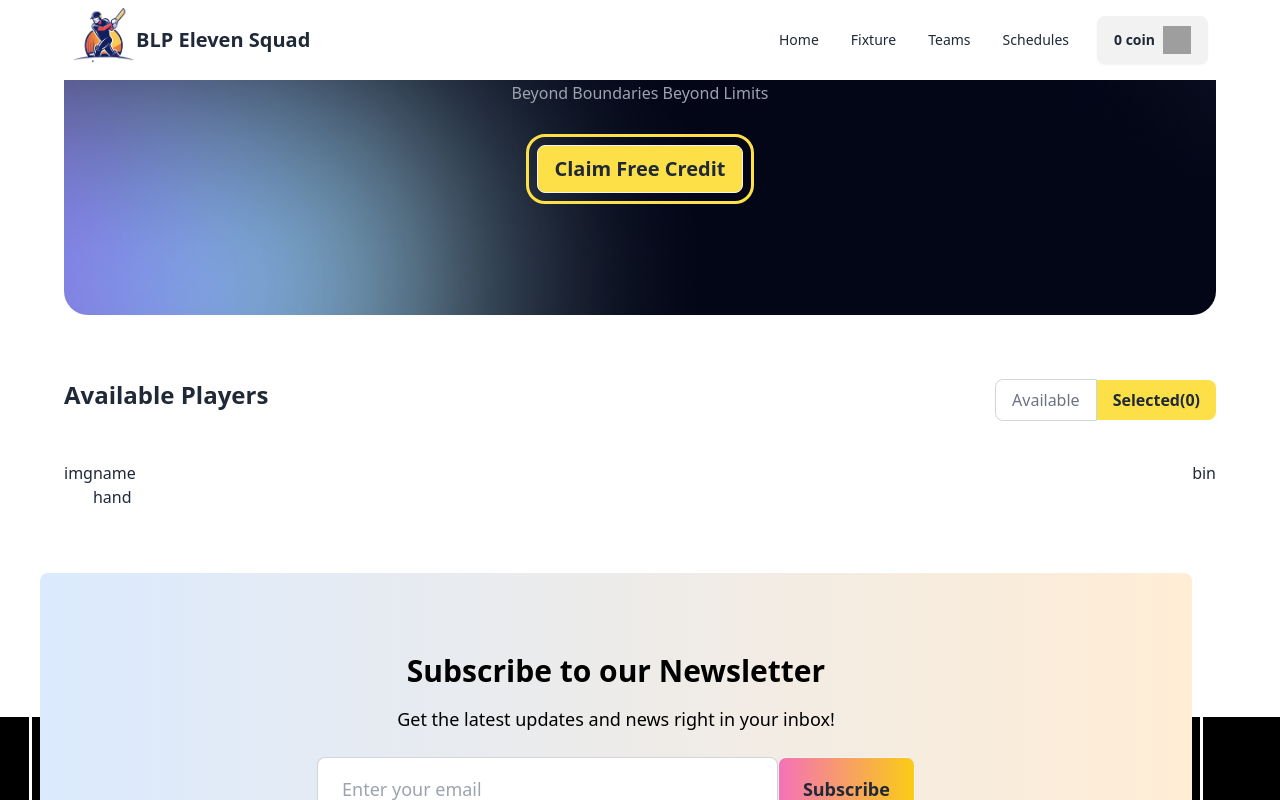
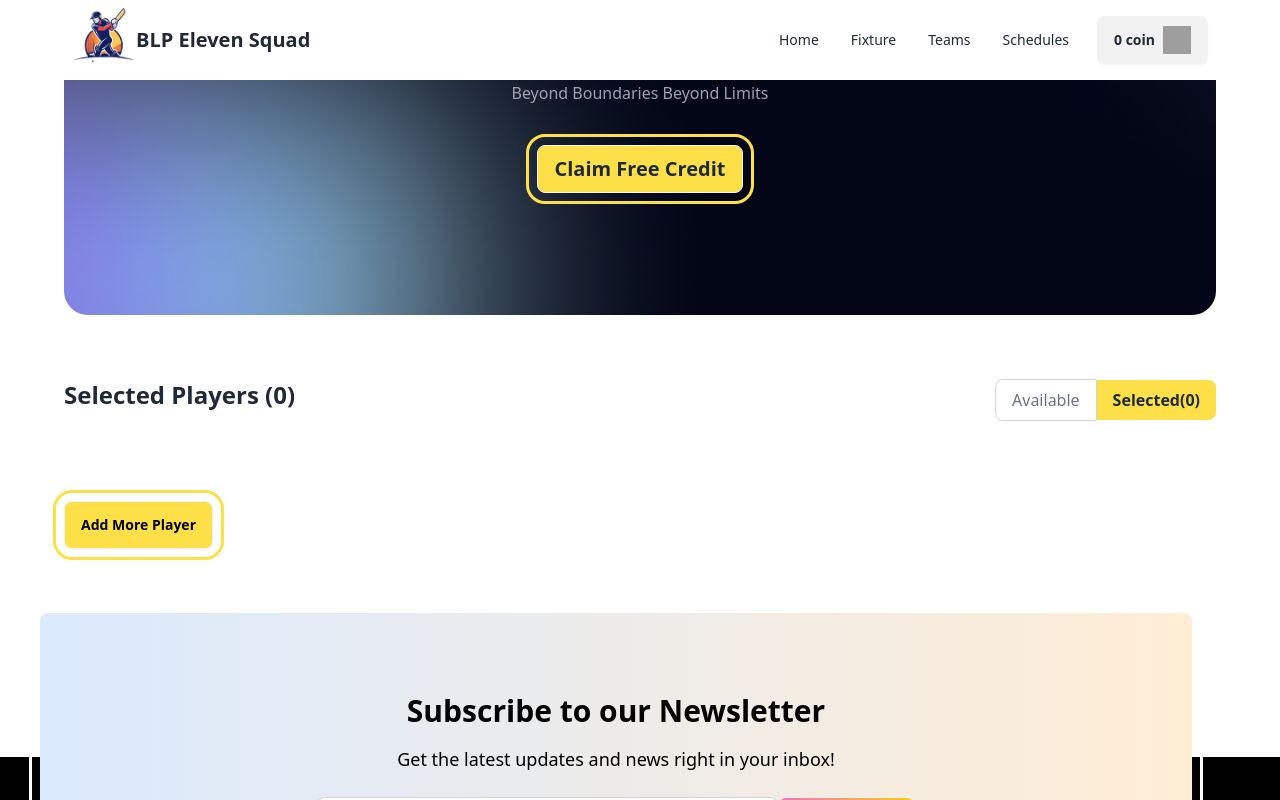
Before and after one commit to rrishiddh/BPL-Eleven-Squad, a React (Vite) app: page / in a window 1280 px wide. Both pictures are taken after a click on the button "Selected(0)". Shown: the part 429-1229 px from the top of the page. Built offline with nearby package versions, Linux system fonts and the light colour scheme; grey boxes are pictures that could not be loaded.

Commit message:
selected button functionality added

```diff
--- a/src/App.jsx
+++ b/src/App.jsx
@@ -5,14 +5,23 @@ import Footer from "./components/Footer";
 import Header from "./components/Header";
 
 const App = () => {
-  const[availablePlayer,setAvailablePlayer] = useState("available");
+    const[availablePlayer,setAvailablePlayer] = useState("available");
 
-  const handleAvailablePlayer = (status) => {
+    const handleAvailablePlayer = (status) => {
        setAvailablePlayer(status);
     };
 
-
-
+  const[singlePlayerDetails, setSinglePlayerDetails]   = useState([]);
+  const addedPlayerDetails = player => {
+    const isAvailable = singlePlayerDetails.find(
+      previousPlayer => previousPlayer.id === player.id
+    )
+      if (! isAvailable){
+      setSinglePlayerDetails([...singlePlayerDetails,player])
+    } else{
+      alert('Player Already Added!')
+    }
+  };
 
   return (
     <div className="max-w-screen-2xl mx-auto">
@@ -23,7 +32,7 @@ const App = () => {
       <Banner></Banner>
 
       {/* available player */}
-      <AvailablePlayers availablePlayer={availablePlayer} handleAvailablePlayer={handleAvailablePlayer}></AvailablePlayers>
+      <AvailablePlayers singlePlayerDetails={singlePlayerDetails} addedPlayerDetails={addedPlayerDetails} availablePlayer={availablePlayer} handleAvailablePlayer={handleAvailablePlayer}></AvailablePlayers>
 
 
 
--- a/src/components/AvailablePlayers.jsx
+++ b/src/components/AvailablePlayers.jsx
@@ -1,6 +1,6 @@
 import { useEffect, useState } from "react";
 
-const AvailablePlayers = ({handleAvailablePlayer,availablePlayer}) => {
+const AvailablePlayers = ({handleAvailablePlayer,availablePlayer, addedPlayerDetails, singlePlayerDetails}) => {
     const [availablePlayers, setavailablePlayer] = useState([]);
 
     useEffect(()=>{
@@ -13,12 +13,13 @@ const AvailablePlayers = ({handleAvailablePlayer,availablePlayer}) => {
         <div className="w-[90%] mx-auto my-16">
             {/* btn toggle  */}
             <div className="flex justify-between mb-10">
-                <h2 className="text-2xl font-bold">Available Players</h2>
+                <h2 className={`${availablePlayer === "available" ? "text-2xl font-bold": "hidden"}`}>Available Players</h2>
+                <h2 className={`${availablePlayer === "selected" ? "text-2xl font-bold": "hidden"}`}>Selected Players ({singlePlayerDetails.length})</h2>
                 <span className="space-x-0">
 
                     <button onClick={() => handleAvailablePlayer("available")} className={`${availablePlayer === "available"?"bg-yellow-300 font-bold text-black":"bg-transparent text-gray-500 border border-gray-300"} py-2 px-4 rounded-l-lg `}> Available </button>
 
-                    <button onClick={() => handleAvailablePlayer("selected")} className={`${availablePlayer === "selected" ? "bg-yellow-300 font-bold text-black": "bg-transparent text-gray-500 border border-gray-300"}font-bold py-2 px-4 rounded-r-lg`}> Selected(0)  </button>
+                    <button onClick={() => handleAvailablePlayer("selected")} className={`${availablePlayer === "selected" ? "bg-yellow-300 font-bold text-black": "bg-transparent text-gray-500 border border-gray-300"}font-bold py-2 px-4 rounded-r-lg`}> Selected({singlePlayerDetails.length})  </button>
 
                 </span>
             </div>
@@ -29,7 +30,7 @@ const AvailablePlayers = ({handleAvailablePlayer,availablePlayer}) => {
                 {
                     availablePlayers.map(availablePlayer=> (
 
-                    <div key={availablePlayer.id} className="card bg-base-100 border-2 border-gray-400">
+                    <div key={availablePlayer.id} className="card bg-base-100 border-2 border-gray">
                     <figure className="w-full p-4 mx-auto" >
                     <img className="rounded-xl h-full "
                         src={availablePlayer.image} />
@@ -65,7 +66,7 @@ const AvailablePlayers = ({handleAvailablePlayer,availablePlayer}) => {
 
                     <div className="flex justify-between items-center align-middle ">
                         <p className="font-bold "> Price: ${availablePlayer.bid_price} </p>
-                        <button className="border-2 btn-ghost btn  border-gray-300">Choose Player</button>
+                        <button onClick={ ()=> addedPlayerDetails(availablePlayer)} className="border-2 btn-ghost btn  border-gray-300">Choose Player</button>
                     </div>
                     </div>
                 </div>
@@ -76,20 +77,25 @@ const AvailablePlayers = ({handleAvailablePlayer,availablePlayer}) => {
 
             {/* selectedPlayer  */}
             <div className={`${availablePlayer === "selected" ? "": "hidden"}`}>
-                <div className="border-2, border-gray, p-4, rounded-lg, mb-4">
-                    <div className="flex justify-between">
-                    <div className="flex justify-between">
-                        <img src="" alt="" /> <h2>img</h2>
+                <div className=" space-y-5">
+
+                {singlePlayerDetails.map((player,idx)=>(
+                    <div key={idx} className="border-2 border-gray p-4 rounded-lg flex justify-between items-center ">
+                    <div className="flex justify-between gap-6">
+                        <img className="w-20 h-20 rounded-badge object-cover" src={player.image} alt="" />
                         <div>
-                          <h2>name</h2>
-                          <h2>hand</h2>
+                            <h2 className="font-bold text-xl">{player.name}</h2>
+                            <h2 className="text-gray-500">{player.batting_bowling}</h2>
                         </div>
                     </div>
                     <div>
-                        <h2>bin</h2>
+                        <button className="btn btn-ghost"><img className="w-6 h-6" src="https://img.icons8.com/?size=100&id=87371&format=png&color=000000" alt="" /></button>
                     </div>
-                    </div>
+                </div>
+                ))}
 
+
+                    <button onClick={() => handleAvailablePlayer("available")} className="btn mt-10 bg-yellow-300 outline  outline-offset-8 outline-yellow-300 text-black font-bold">Add More Player</button>
                 </div>
             </div>
 
```
